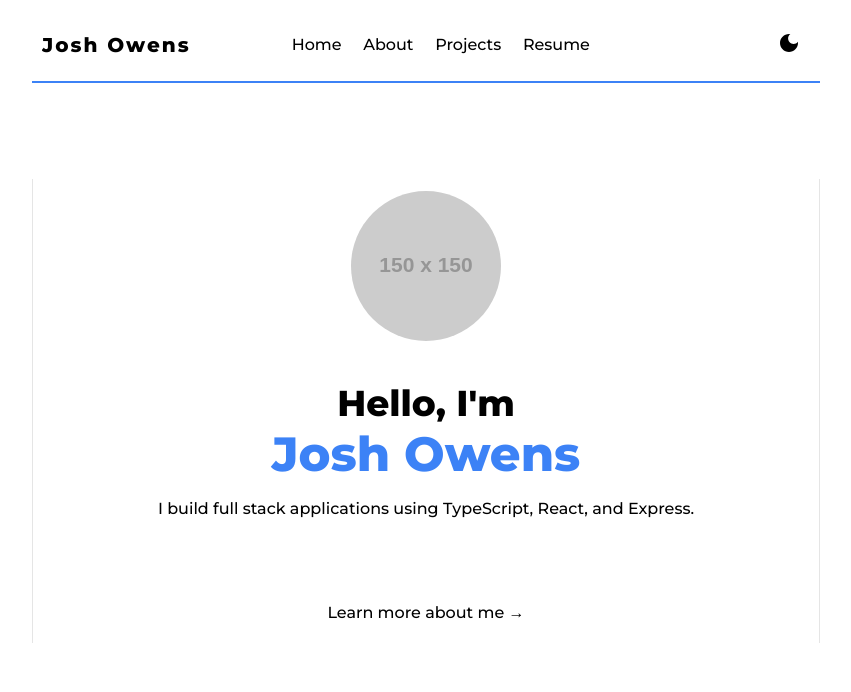
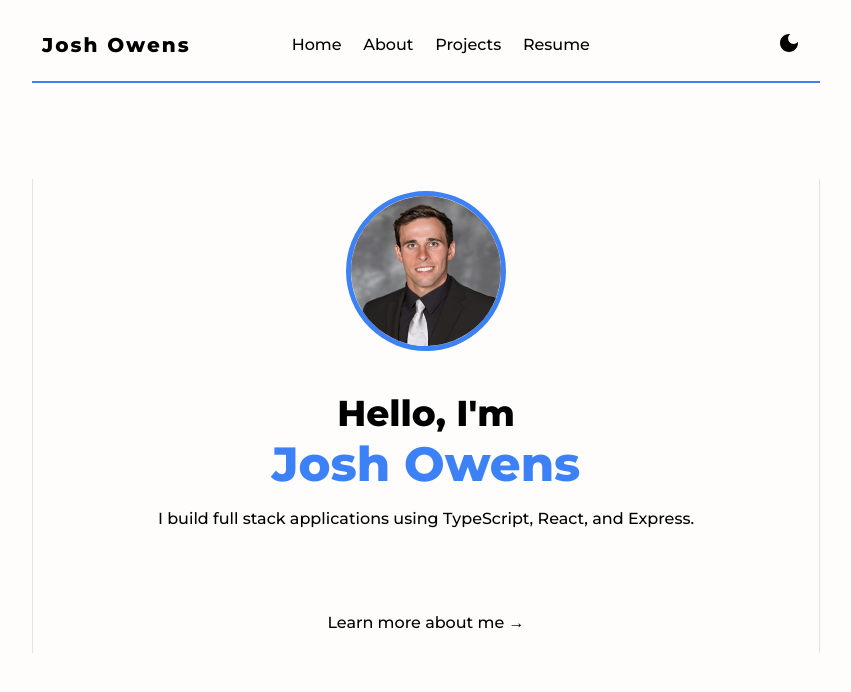
Before and after one commit to Joshowens16/portfolio, a React (Vite) app: page / in a window 1280 px wide. Shown: the top 692 px of the page, without its empty margins (214-1065 px from the left). Built offline with nearby package versions, Linux system fonts and the light colour scheme.

Commit message:
headshot img added

```diff
--- a/src/App.tsx
+++ b/src/App.tsx
@@ -5,17 +5,17 @@ import About from './components/About/About';
 import HomePage from './components/Home/HomePage';
 import Navbar from './components/Nav/Navbar';
 import Projects from './components/Projects/Projects';
-
+import './index.css';
 function App() {
   return (
-    <>
+    <div className="mainContainer">
       <Navbar />
       <Routes>
         <Route path={'/'} element={<HomePage />} />
         <Route path={'/about'} element={<About />} />
         <Route path={'/projects'} element={<Projects />} />
       </Routes>
-    </>
+    </div>
   );
 }
 
--- a/src/components/Home/HomePage.tsx
+++ b/src/components/Home/HomePage.tsx
@@ -7,7 +7,7 @@ const HomePage = () => {
   return (
     <div className="homepageContainer">
       <div id="headshot">
-        <img src="https://via.placeholder.com/150"></img>
+        <img src="src/assets/sharpen_IMG-0908.PNG"></img>
       </div>
       <div id="intro">Hello, I'm</div>
       <div id="name">Josh Owens</div>
--- a/src/components/Home/homepage.css
+++ b/src/components/Home/homepage.css
@@ -15,7 +15,12 @@ body{
     padding: 12px;
 }
 #headshot img{
+    width: 150px;
+    height: 150px;
+    object-fit:cover;
+    object-position:0% 25%;
     border-radius: 50%;
+    border: 5px solid #3c82f6;
 }
 #intro{
     font-size: 36px;
--- a/src/components/Nav/navbar.css
+++ b/src/components/Nav/navbar.css
@@ -29,7 +29,7 @@ body{
     margin: 0 auto; /* Gives that scrolling effect as the typing happens */
     letter-spacing: .1em; /* Adjust as needed */
     animation:
-      typing 1s steps(40, end),
+      typing 1.5s steps(10, end),
       blink-caret .75s step-end infinite;
 }
 #buttons{
--- /dev/null
+++ b/src/index.css
@@ -0,0 +1,7 @@
+body{
+background-color: rgb(255, 252, 252);
+user-select: none;
+}
+.mainContainer{
+
+}
```
Also changed, not shown: src/assets/sharpen_IMG-0908.PNG (added).
